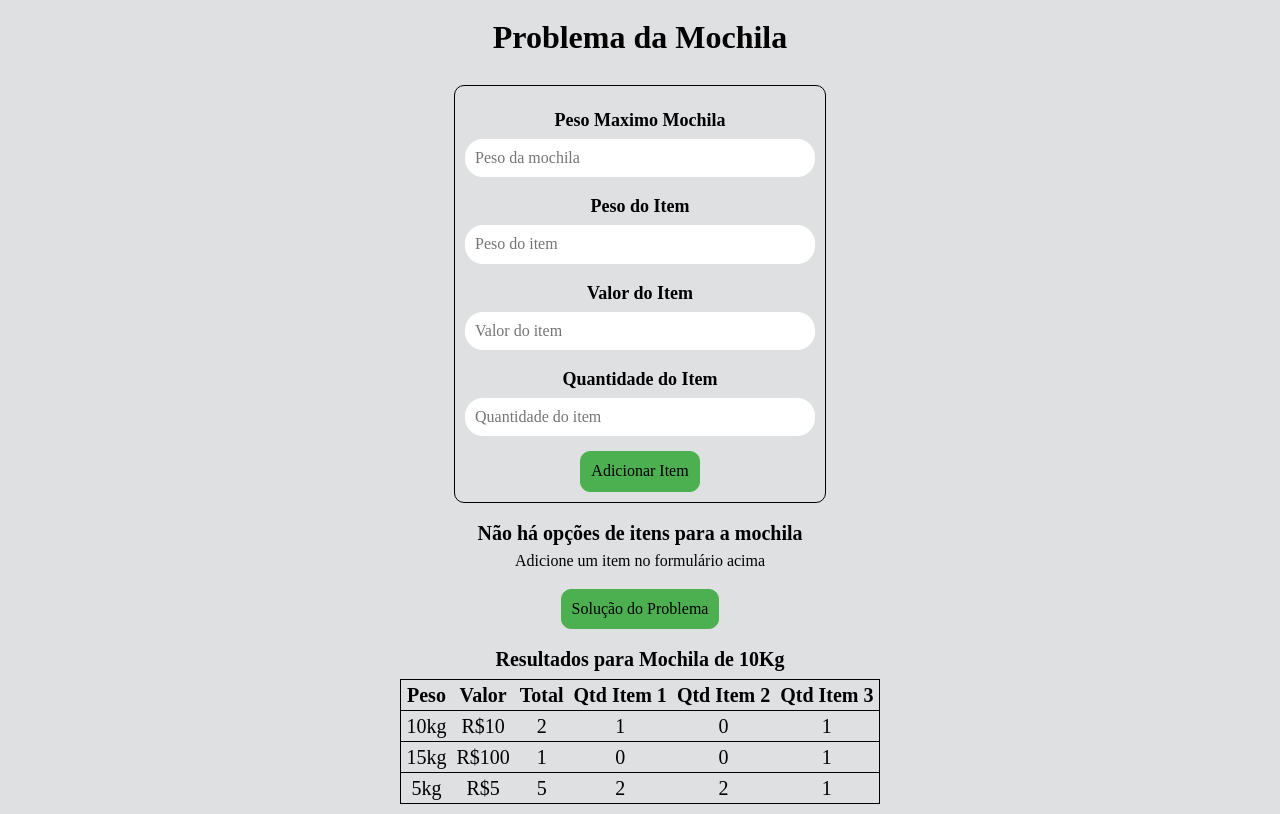
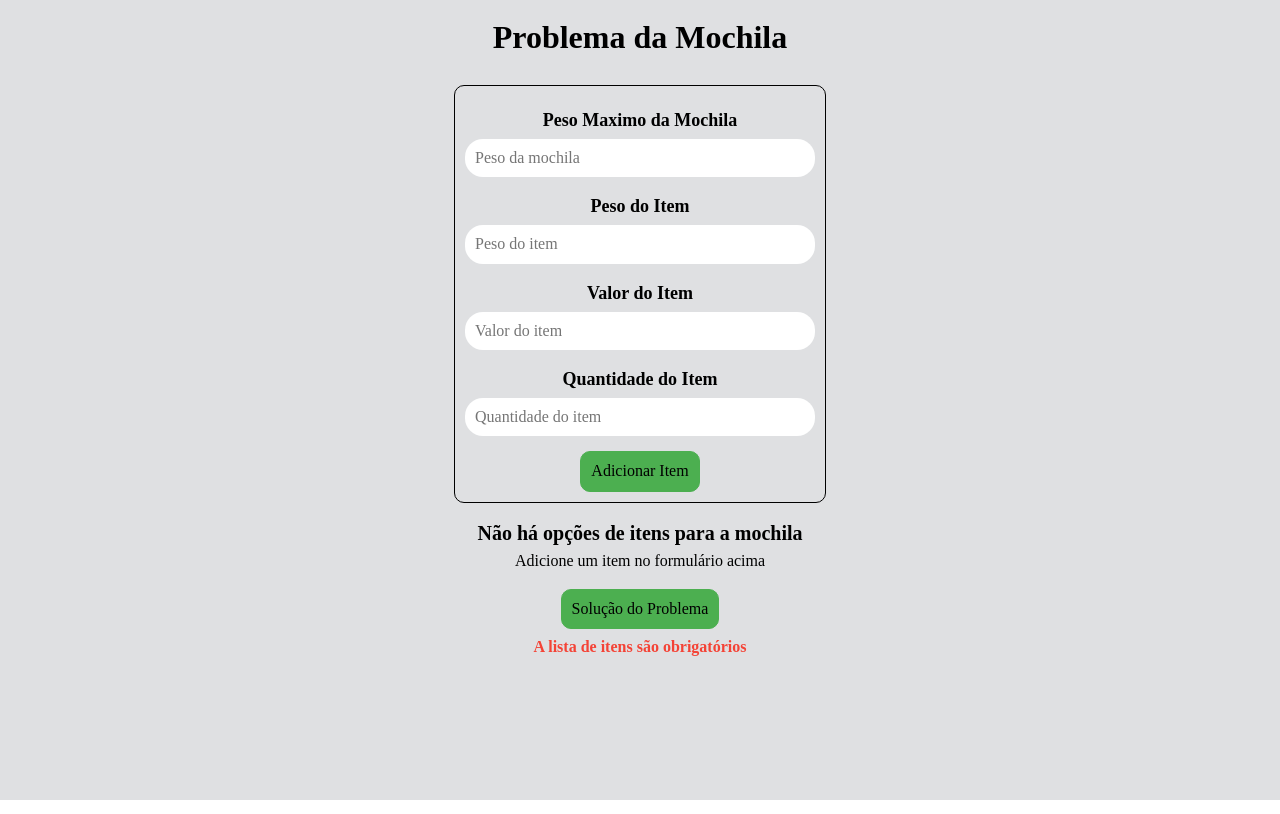
Before and after one commit to andrealvesaraujo/knapsack_dobslit, a React (Create React App) app: page / in a window 1280 px wide. Both pictures are taken after a click on the button "Solução do Problema". Built offline with nearby package versions, Linux system fonts and the light colour scheme.

Commit message:
feat: Add mocked table result logic

```diff
--- a/src/App.js
+++ b/src/App.js
@@ -18,6 +18,8 @@ export default class App extends React.Component {
         itemTotal: '',
       },
       listItems:[],
+      solutionError: '',
+      solutionList: []
     }
   }
 
@@ -46,6 +48,37 @@ export default class App extends React.Component {
     })
   }
 
+  getSolution = () => {
+
+    let solutionError = '';
+    let solutionList = [];
+
+    if(!this.state.knapsackWeight){
+      solutionError = "O peso da Mochila é obrigatório"
+    }
+    if(this.state.listItems.length === 0 ){
+      solutionError = "A lista de itens são obrigatórios"
+    }
+
+    if(!solutionError){
+      solutionList = [
+        {totalWeight: 10, totalValue:5 , totalItems: 3, item1:1 , item2: 1, item3: 1},
+        {totalWeight: 10, totalValue:5 , totalItems: 3, item1:1 , item2: 1, item3: 1},
+        {totalWeight: 5, totalValue:15 , totalItems: 10, item1:5 , item2: 4, item3: 1}
+      ]
+    }
+
+    this.setState({
+      ...this.state,
+      solutionError,
+      solutionList,
+      tableListItems: this.state.listItems,
+      tableknapsackWeight: this.state.knapsackWeight,
+    }, ()=>{
+      console.log(this.state)
+    })
+  }
+
   render() {
     return (
       <main>
@@ -56,12 +89,19 @@ export default class App extends React.Component {
         />
         <ListItems
             listItems={this.state.listItems}
+            onEdit={this.handleEditItem}
             onDelete={this.handleDeleteItem}
         />
         <div className="container-btn-solution">
-          <Button isSucess />
+          <Button onClick={this.getSolution} isSucess />
+          {this.state.solutionError && (
+            <div>{this.state.solutionError}</div>)
+          }
         </div>
-        <MainTable />
+        {this.state.solutionList && this.state.solutionList.length > 0 && (
+          <MainTable tableListItems={this.state.tableListItems} solutionList={this.state.solutionList} tableknapsackWeight={this.state.tableknapsackWeight}/>
+        )}
+
       </main>
     );
   }
--- a/src/App.scss
+++ b/src/App.scss
@@ -23,6 +23,13 @@ main {
 
     .container-btn-solution {
         margin: 1rem;
+
+        div {
+            margin-top: 1rem;
+            color:var(--red);
+            font-weight: bold;
+            font-size: 1.6rem;
+        }
     }
 
 }
--- a/src/components/Button/index.js
+++ b/src/components/Button/index.js
@@ -20,7 +20,7 @@ export default class Button extends React.Component {
           <button type="submit" className="btn-sucess">Adicionar Item</button>
       )}
       {this.state.isSucess && (
-          <button className="btn-sucess">Solução do Problema</button>
+          <button className="btn-sucess" onClick={this.props.onClick}>Solução do Problema</button>
       )}
       {this.state.isEdit && (
           <button className="btn-edit" onClick={this.props.onClick}>Editar</button>
--- a/src/components/MainForm/index.js
+++ b/src/components/MainForm/index.js
@@ -95,7 +95,7 @@ export default class MainForm extends React.Component {
                     >
                         <Form>
                             <div>
-                                <label htmlFor="knapsackWeight">Peso Maximo Mochila</label>
+                                <label htmlFor="knapsackWeight">Peso Maximo da Mochila</label>
                                 <Field
                                     id="knapsackWeight"
                                     name="knapsackWeight"
--- a/src/components/MainTable/MainTable.scss
+++ b/src/components/MainTable/MainTable.scss
@@ -1,5 +1,5 @@
 .container-table {
-    margin: 1rem;
+    margin: 1rem 0 2rem 0;
 
     h2 {
         color: var(--black);
--- a/src/components/MainTable/index.js
+++ b/src/components/MainTable/index.js
@@ -2,23 +2,27 @@ import React from 'react';
 import './MainTable.scss';
 
 export default class MainTable extends React.Component {
+
   render() {
     return (
         <div className="container-table">
-          <h2>Resultados para Mochila de 10Kg</h2>
+          <h2>Resultados para Mochila de {this.props.tableknapsackWeight}Kg</h2>
           <table>
             <thead>
               <tr>
                 <th>Peso</th>
                 <th>Valor</th>
                 <th>Total</th>
-                <th>Qtd Item 1</th>
-                <th>Qtd Item 2</th>
-                <th>Qtd Item 3</th>
+                {this.props.tableListItems && this.props.tableListItems.map((result, idx) =>
+                  <th key={`keyTh_${idx}`}>
+                    Qtd Item {idx+1}
+                  </th>
+              )}
               </tr>
             </thead>
             <tbody>
-              <tr>
+              {this.props.solutionList && this.props.solutionList.map((result, idx) =>
+                <tr key={`keyTr_${idx}`}>
                   <td>10kg</td>
                   <td>R$10</td>
                   <td>2</td>
@@ -26,22 +30,7 @@ export default class MainTable extends React.Component {
                   <td>0</td>
                   <td>1</td>
                 </tr>
-              <tr>
-                <td>15kg</td>
-                <td>R$100</td>
-                <td>1</td>
-                <td>0</td>
-                <td>0</td>
-                <td>1</td>
-              </tr>
-              <tr>
-                <td>5kg</td>
-                <td>R$5</td>
-                <td>5</td>
-                <td>2</td>
-                <td>2</td>
-                <td>1</td>
-              </tr>
+              )}
             </tbody>
           </table>
         </div>
```
Lines whose indentation alone changed are shown as unchanged.
